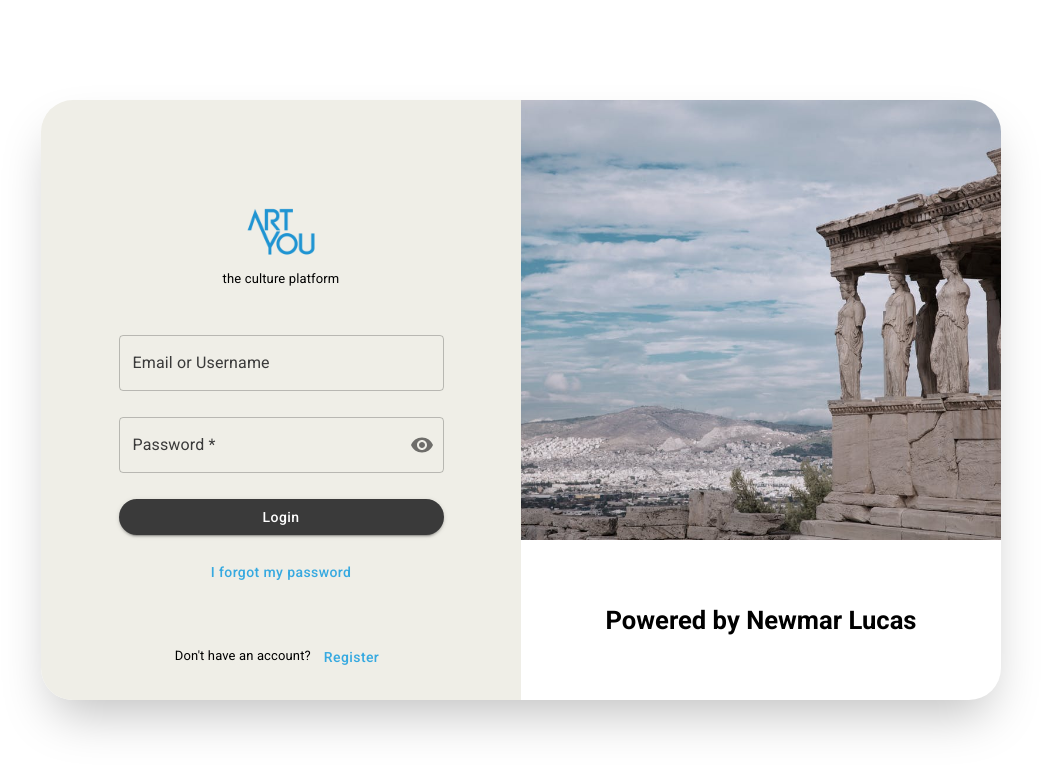
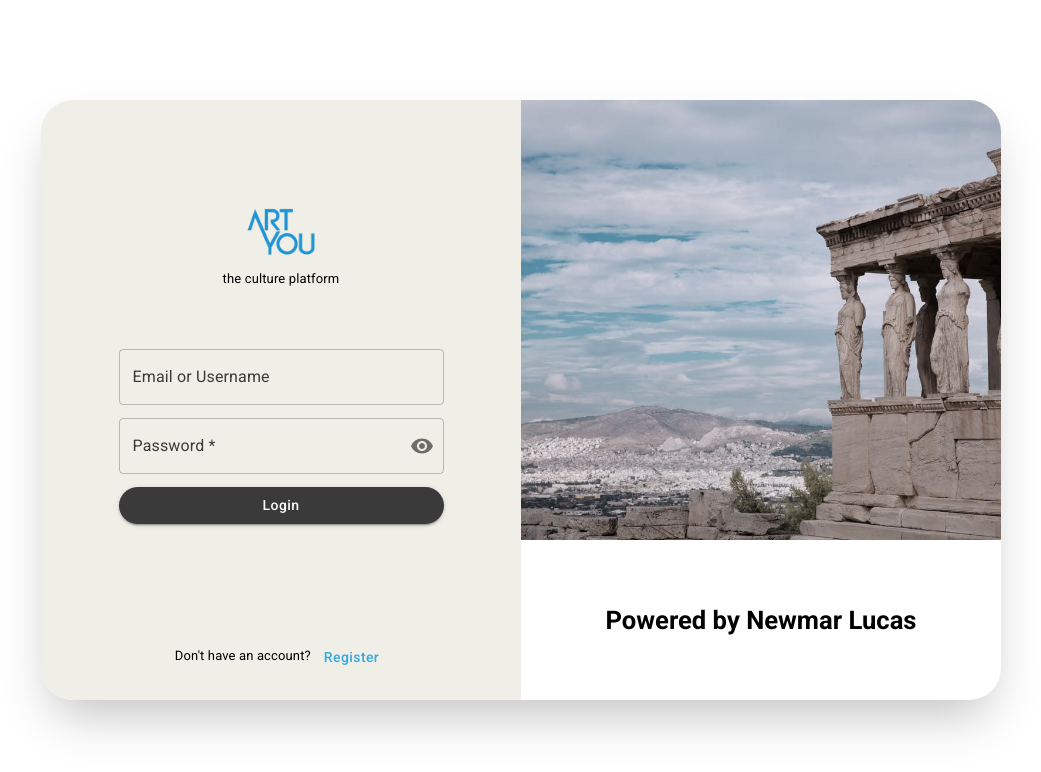
Before and after one commit to NewmarLucas/Simple-Login-and-Register-Page, a React (Create React App) app: page / in a window 1280 px wide. Shown: the top 772 px of the page, without its empty margins (119-1160 px from the left). Built offline with nearby package versions, Linux system fonts and the light colour scheme.

Commit message:
chore: adjusting login fields position and deleting recover password button

```diff
--- a/src/pages/Login/index.jsx
+++ b/src/pages/Login/index.jsx
@@ -35,8 +35,7 @@ const Login = () => {
                 <Typography variant='body2'>the culture platform</Typography>
               </Box>
 
-              <Box sx={styles.inputContainer}>
-                <form onSubmit={handleSubmit} style={styles.inputContent}>
+              <form onSubmit={handleSubmit} style={styles.inputContainer}>
                 <TextField
                   label='Email or Username'
                   name='email'
@@ -78,10 +77,6 @@ const Login = () => {
                   Login
                 </Button>
               </form>
-                <Button color='secondary' variant='text'>
-                  I forgot my password
-                </Button>
-              </Box>
             </Box>
 
             <Box sx={styles.registerButtonContainer}>
--- a/src/pages/Login/styles.js
+++ b/src/pages/Login/styles.js
@@ -53,23 +53,16 @@ export const styles = {
     width: 'calc(100% - 6rem)',
     padding: '0 3rem',
     flexDirection: 'column',
-    justifyContent: 'space-between',
     alignItems: 'center'
   },
   inputContainer: {
     width: '100%',
-    height: '70%',
+    height: 200,
     maxWidth: 325,
+    marginTop: '3rem',
     display: 'flex',
     flexDirection: 'column',
     justifyContent: 'space-evenly'
-  },
-  inputContent: {
-    width: '100%',
-    height: 200,
-    display: 'flex',
-    flexDirection: 'column',
-    justifyContent: 'space-between',
   },
   submitButton: {
     borderRadius: '2rem'
```
Lines whose indentation alone changed are shown as unchanged.
